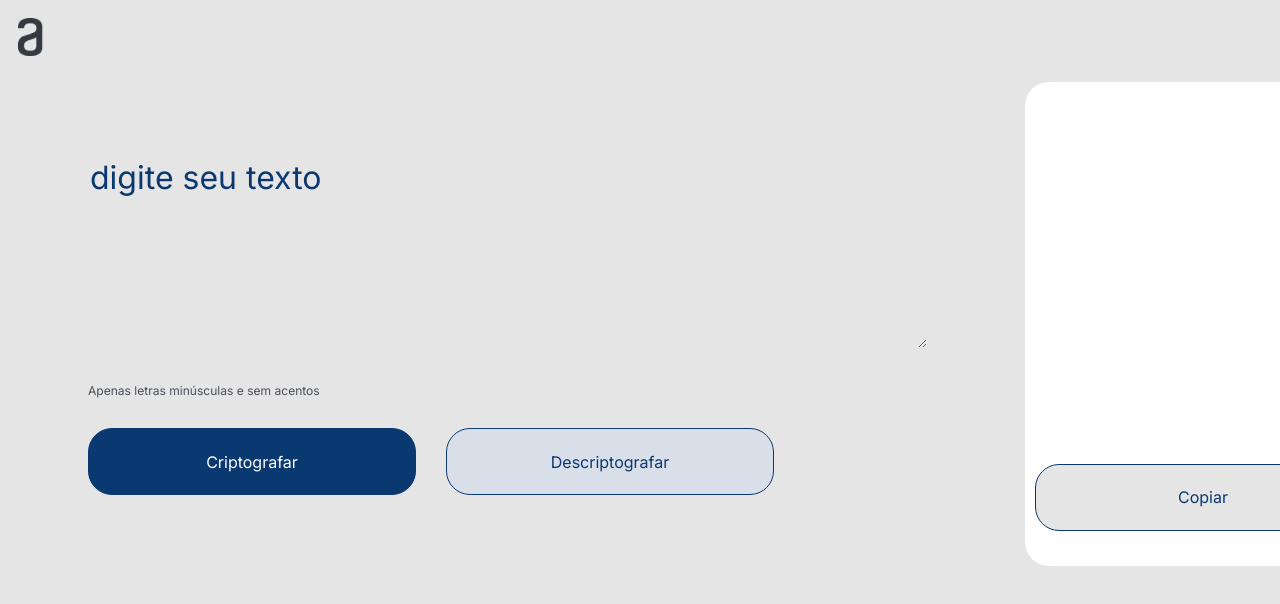
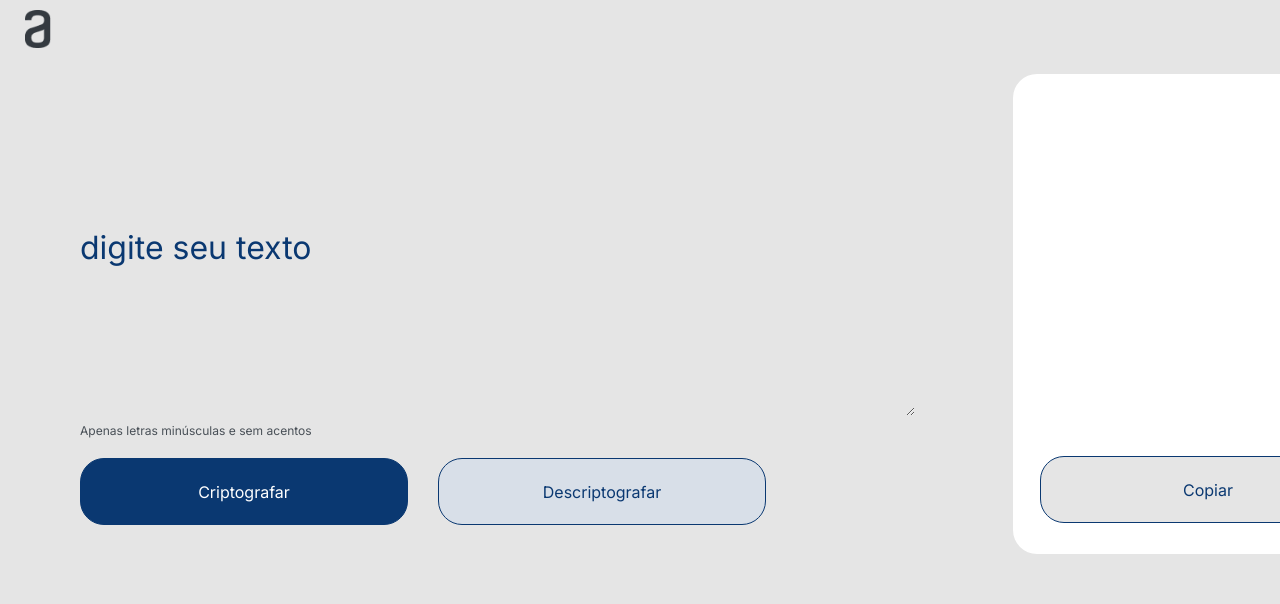
Before and after one commit to DevCayna/decodificador_de_texto, a plain HTML site: page index.html in a window 1280 px wide. Shown: the top 604 px of the page. Drawn offline with Linux system fonts and the light colour scheme.

Commit message:
ALterando a interface

```diff
--- a/app.js
+++ b/app.js
@@ -56,3 +56,12 @@ function descriptar(stringDescriptada) {
 
 
 // Copiar
+
+function copyToClickBoard()
+{
+    document.getElementById(".container__mensagem__botao").addEventListener('click', clipboardCopy);
+    async function clipboardCopy() {
+    let text = document.querySelector(".container__mensagem__textarea").value;
+    await navigator.clipboard.writeText(text);
+}
+}
--- a/index.html
+++ b/index.html
@@ -33,7 +33,7 @@
 
         <section class="container__mensagem">
             <textarea class="container__mensagem__textarea"   cols="20" rows="10"></textarea>
-            <button class="container__mensagem__botao" onclick="navigatorClipboard()">Copiar</button>
+            <button class="container__mensagem__botao" onclick="copyToClickBoard()">Copiar</button>
         </section>
 
     </main>
--- a/style.css
+++ b/style.css
@@ -18,10 +18,13 @@
     font-family: var(--fonte--principal);
     font-weight: 400;
     line-height: 150%;
+    box-sizing: border-box;
+    padding: 0;
+    margin: 0;
 }
 
 .logoalura{
-    margin-left: 10px;
+    margin-left: 25px;
     padding-top: 10px;
     width: 2%;
 }
@@ -36,7 +39,7 @@ main{
     border: none;
     font-size: 32px;
     color: var(--cor--titulo);
-    margin-top: 90px;
+    margin-top: 170px;
     text-transform: lowercase;
 }
 
@@ -94,7 +97,7 @@ main{
     color: var(--cor--titulo);
     cursor: pointer;
     height: 67px;
-    margin-left: 108px;
+    margin-left: 125px;
     margin-top: 402px;
     width: 336px;
     font-size: 16px;
```
